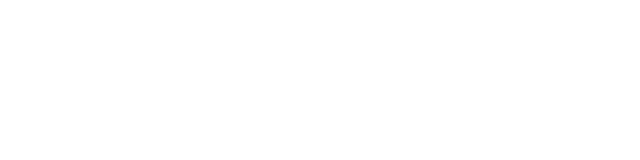
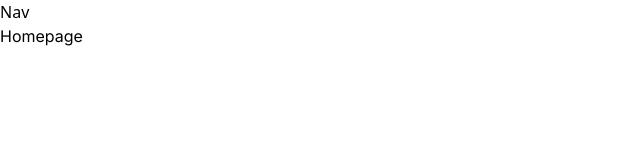
Before and after one commit to UmbrellaCrow612/news-homepage, a Next.js app: page / in a window 1280 px wide. Shown: the top 160 px of the page, without its empty margins (0-640 px from the left). Built offline with nearby package versions, Linux system fonts and the light colour scheme.

Commit message:
added layout

```diff
--- /dev/null
+++ b/src/components/Navigation/index.tsx
@@ -0,0 +1,7 @@
+export default function Navigation() {
+  return (
+    <>
+      <nav>Nav</nav>
+    </>
+  );
+}
--- /dev/null
+++ b/src/layouts/GlobalLayout.tsx
@@ -0,0 +1,10 @@
+import { ReactNode } from "react";
+import Navigation from "@/components/Navigation";
+export default function GlobalLayout({ children }: { children: ReactNode }) {
+  return (
+    <>
+      <Navigation />
+      <main>{children}</main>
+    </>
+  );
+}
--- a/src/pages/_app.tsx
+++ b/src/pages/_app.tsx
@@ -1,6 +1,13 @@
-import '@/styles/globals.css'
-import type { AppProps } from 'next/app'
+import GlobalLayout from "@/layouts/GlobalLayout";
+import "@/styles/globals.css";
+import type { AppProps } from "next/app";
 
 export default function App({ Component, pageProps }: AppProps) {
-  return <Component {...pageProps} />
+  return (
+    <>
+      <GlobalLayout>
+        <Component {...pageProps} />
+      </GlobalLayout>
+    </>
+  );
 }
--- a/src/pages/index.tsx
+++ b/src/pages/index.tsx
@@ -9,11 +9,14 @@
 
 export default function Page() {
   return (
-    <div className={`${inter.className}`}>
+    <>
       <Head>
         <title>News homepage</title>
         <link rel="shortcut icon" href="favicon.png" type="image/x-icon" />
+        {/* Future add og tags and other seo stuff */}
       </Head>
-    </div>
+
+      <div className={`${inter.className}`}>Homepage</div>
+    </>
   );
 }
```
